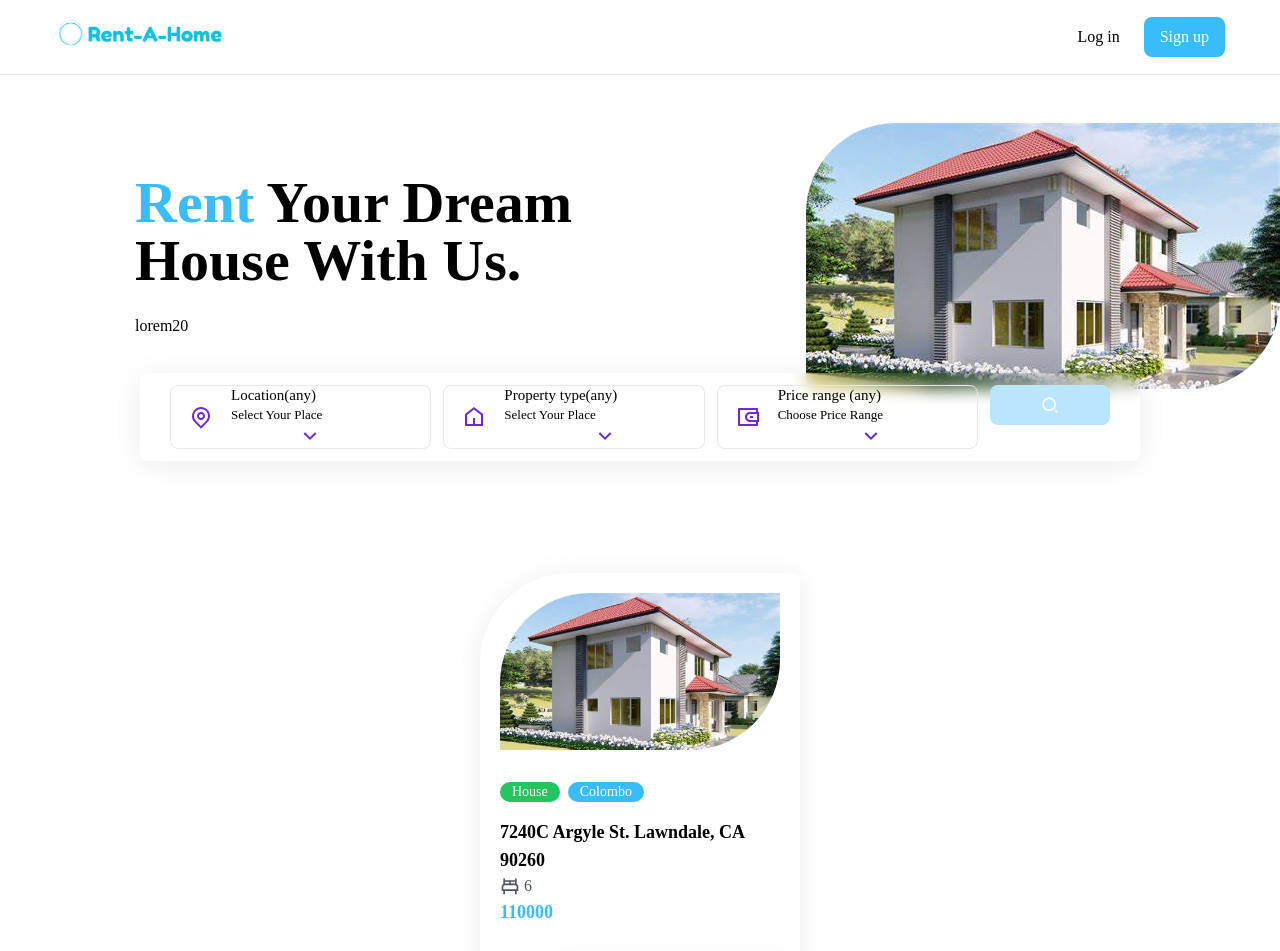
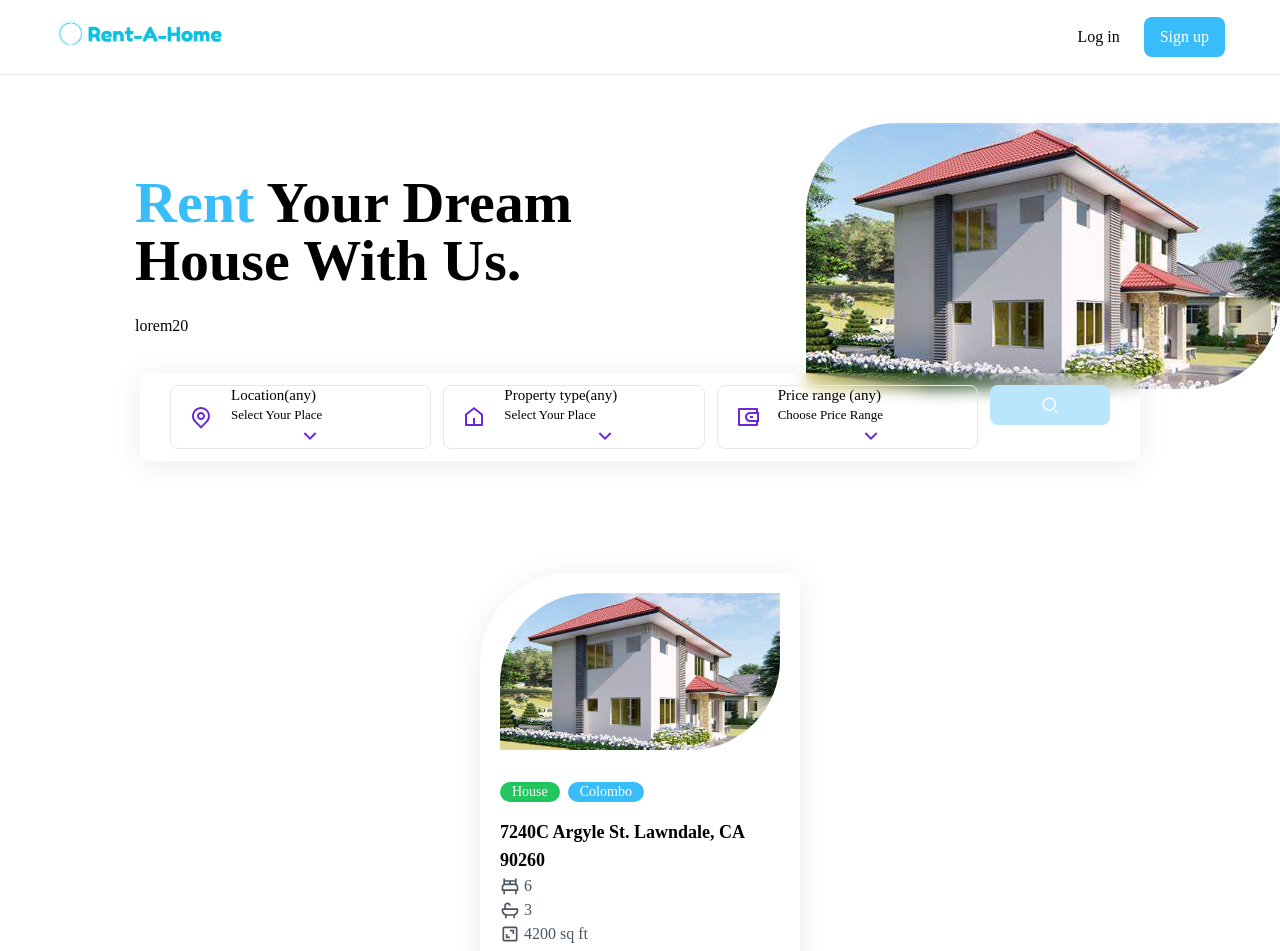
Before and after one commit to SachiniDeSilva/Rent-A-Home, a React (Create React App) app: page / in a window 1280 px wide. Shown: the top 951 px of the page. Built offline with nearby package versions, Linux system fonts and the light colour scheme; a web font is replaced by a local one.

Commit message:
add bathroom and surface

```diff
--- a/src/components/House.js
+++ b/src/components/House.js
@@ -22,6 +22,23 @@ const House = ({house }) => {
         </div>
         <div>{bedrooms}</div>
       </div>
+
+
+      <div className='flex items-center gap-1 text-gray-600'>
+        <div className='text-[20px]'>
+          <BiBath/>
+        </div>
+        <div>{bathrooms}</div>
+      </div>
+
+
+
+      <div className='flex items-center gap-1 text-gray-600'>
+        <div className='text-[20px]'>
+          <BiArea/>
+        </div>
+        <div>{surface}</div>
+      </div>
     </div>
     <div className='text-lg font-semibold text-sky-400 mb-4'>{price}</div>
     </div>
```
